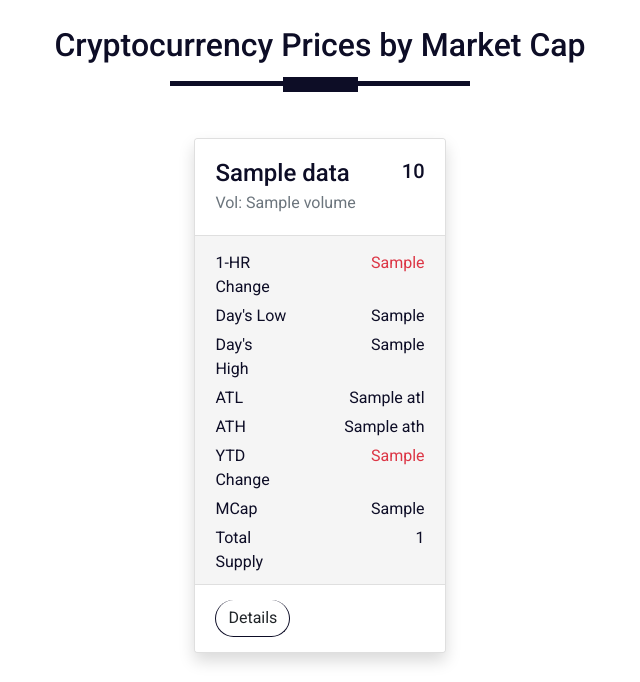
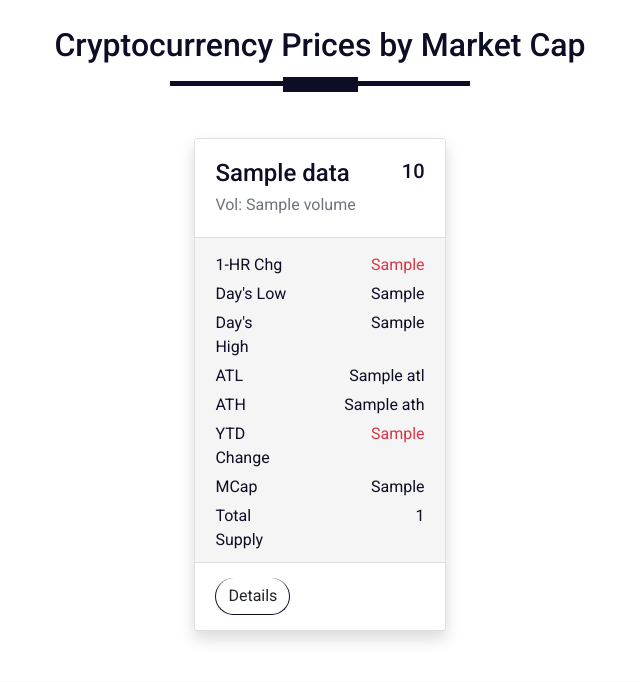
Before and after one commit to Ayush-Patel15/CryptoCoins, a Flask app: template templates/home.html in a window 1280 px wide. Shown: the part 573-1255 px from the top of the page, without its empty margins (320-960 px from the left). Run offline with Flask 2, Linux system fonts and the light colour scheme; the template is opened without the code that fills it: most values are stand-ins (such as "Sample title", 1, 10 or a date in 2020); some libraries are stand-ins or nearby versions.

Commit message:
Fixes in td text and value size

```diff
--- a/static/styles.css
+++ b/static/styles.css
@@ -130,7 +130,7 @@
 }
 
 .card-volume{
-    padding-top: 3px;
+    padding-top: 5px;
 }
 
 .card-body{
@@ -143,12 +143,14 @@
 }
 
 td.text{
+    font-size: 16px;
     width: 35%;
     float: left;
     padding-top: 5px;
 }
 
 td.value{
+    font-size: 16px;
     float: right;
     padding-top: 5px;
 }
--- a/templates/home.html
+++ b/templates/home.html
@@ -64,7 +64,7 @@
                                 <table class="crypto-table-content">
                                     <tbody>
                                         <tr class="change-1hr">
-                                            <td class="text">1-HR Change</td>
+                                            <td class="text">1-HR Chg</td>
                                             {% if each["data"]["change_1hr"] >= 0 %}
                                                 {% set color = "text-success" %}
                                             {% else %}
```
